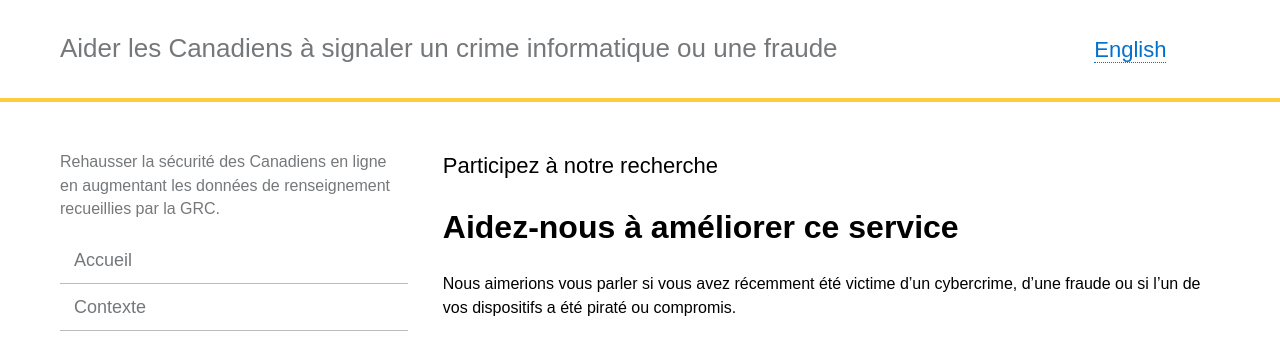
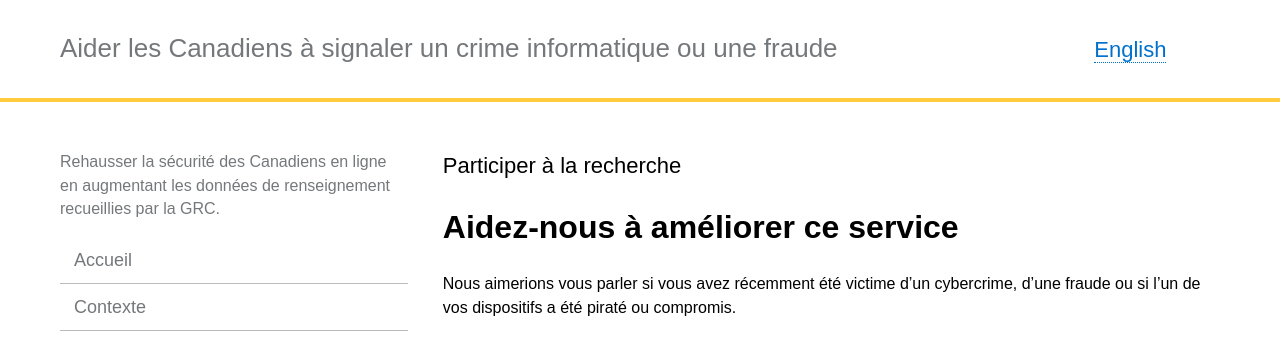
Before and after one commit to cds-snc/rcmp-report-a-cybercrime-alpha-documentation, a Jekyll site: the page built from _pages/fr/participez.md, in a window 1280 px wide. Shown: the top 338 px of the page. Built offline with Jekyll 4.4.1, drawn with Linux system fonts in a browser that asks for light colours.

Commit message:
Update participez.md

```diff
--- a/_pages/fr/participez.md
+++ b/_pages/fr/participez.md
@@ -1,6 +1,6 @@
 ---
 layout: page
-title:  "Participez à notre recherche"
+title:  "Participer à la recherche"
 lang: fr
 permalink: "/participez/"
 trans_url: "/participate/"
```
